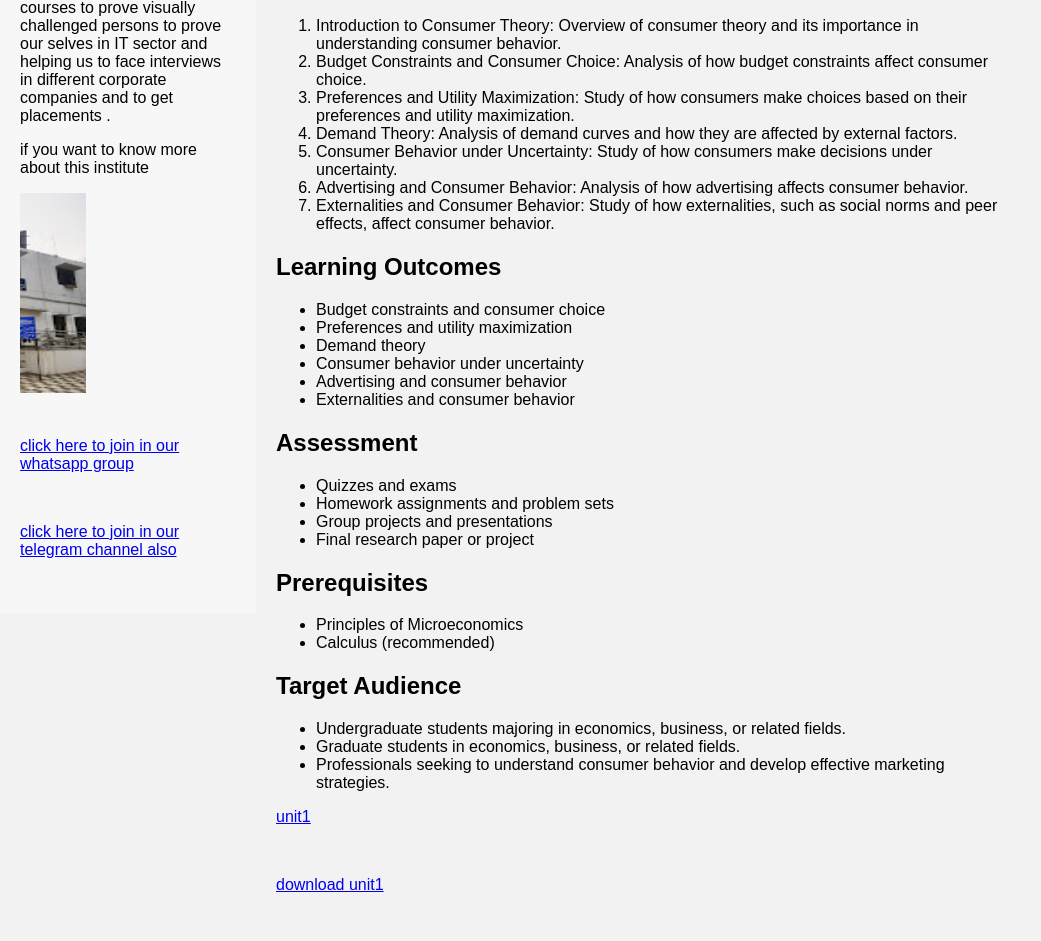
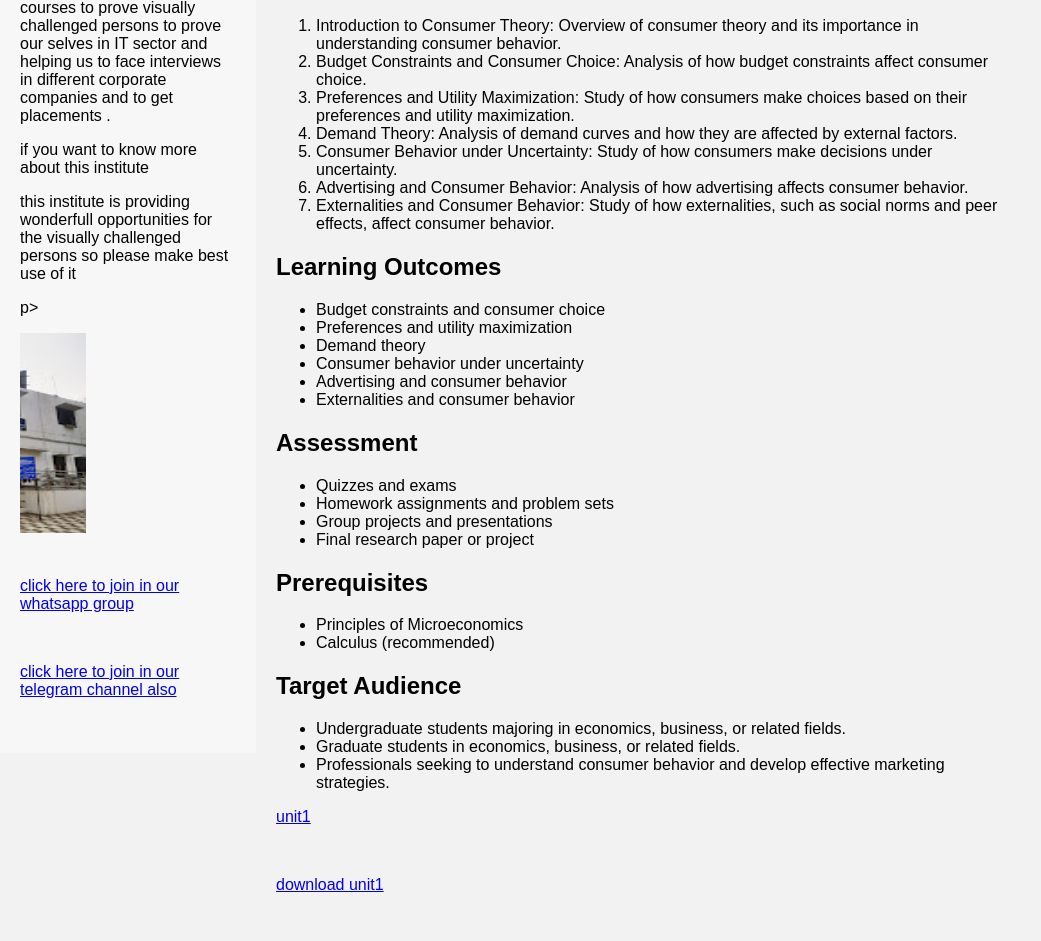
Before and after one commit to krishna-reddy2/krishna-reddy-economicswebcite, a plain HTML site: page consumer theory.html in a window 1280 px wide. Shown: the part 825-1766 px from the top of the page, without its empty margins (0-1041 px from the left). Drawn offline with Linux system fonts and the light colour scheme.

Commit message:
Update consumer theory.html

```diff
--- a/consumer theory.html
+++ b/consumer theory.html
@@ -156,6 +156,7 @@
 <p> artificial intelligence, SQL, Web designing, web accessibility Training Course etc>.</p>
 <p>  this institute is providing many courses to prove  visually challenged persons to prove our selves in IT sector and helping us to face  interviews in different corporate companies and to  get placements .</p>
 <p> if you  want to know more about this institute </p>
+<p> this institute is providing wonderfull opportunities for the visually challenged persons so please make best  use of it </p>p>
 <p><marquee direction="right"> <img src="TTI.jpg" role="presentation" height="400" width="200"></marquee></p>
 <p> <a href=" https://www.whattsap.com"> click here to join in our whatsapp group </a></p><br>
 <p> <a href=" telegram"> click here to join  in our telegram channel also</a></p><br>
```
